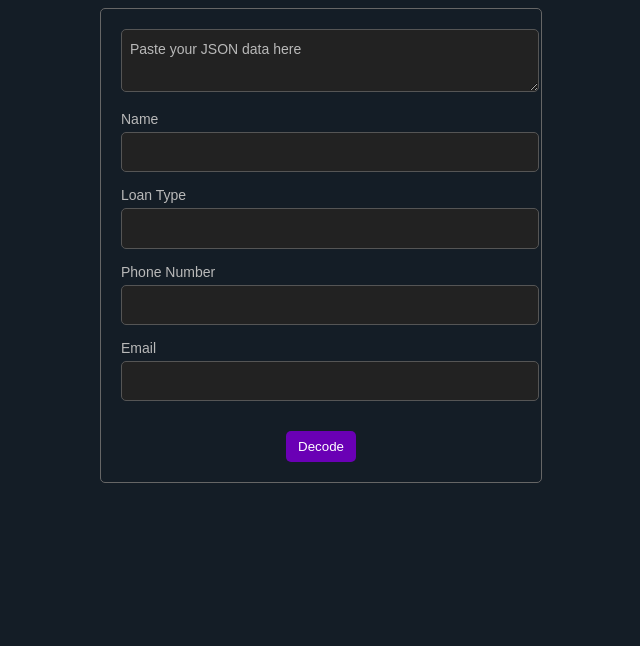
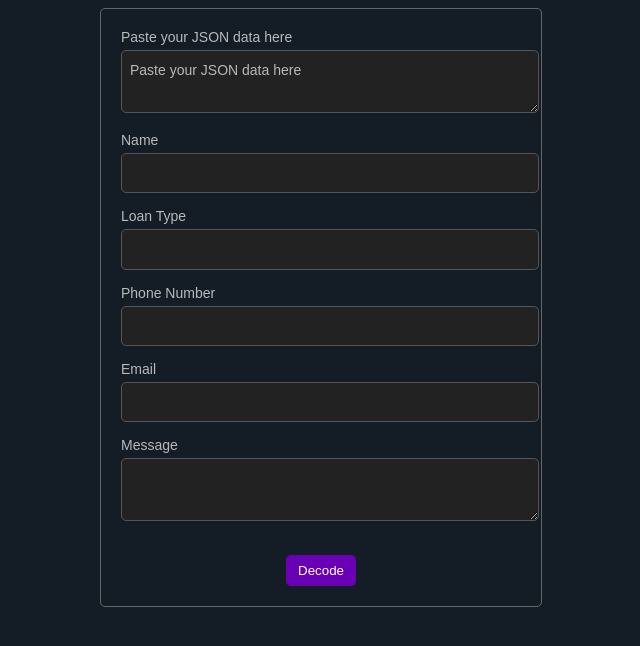
Before and after one commit to HttpAnimation/Lending-Decoder, a plain HTML site: page index.html in a window 1280 px wide. Shown: the whole page, without its empty margins (319-959 px from the left). Drawn offline with Linux system fonts and the light colour scheme.

Commit message:
Add files via upload

```diff
--- a/index.html
+++ b/index.html
@@ -92,6 +92,7 @@
 <body>
     <div class="container">
         <div class="field">
+            <label for="jsonInput">Paste your JSON data here</label>
             <textarea id="jsonInput" placeholder="Paste your JSON data here"></textarea>
         </div>
         <div class="field">
@@ -110,6 +111,10 @@
             <label for="email">Email</label>
             <input type="email" id="email" disabled>
         </div>
+        <div class="field">
+            <label for="message">Message</label>
+            <textarea id="message" disabled></textarea>
+        </div>
         <div class="decode-button">
             <button onclick="decodeJson()">Decode</button>
         </div>
@@ -125,6 +130,7 @@
                 document.getElementById('loan-type').value = parsedData['fields[field_2fb49df][value]'];
                 document.getElementById('phone-number').value = parsedData['fields[field_5160f12][value]'];
                 document.getElementById('email').value = parsedData['fields[email][value]'];
+                document.getElementById('message').value = parsedData['fields[message][value]'];
             } catch (error) {
                 alert('Error decoding JSON. Please make sure the JSON data is valid.');
             }
```
